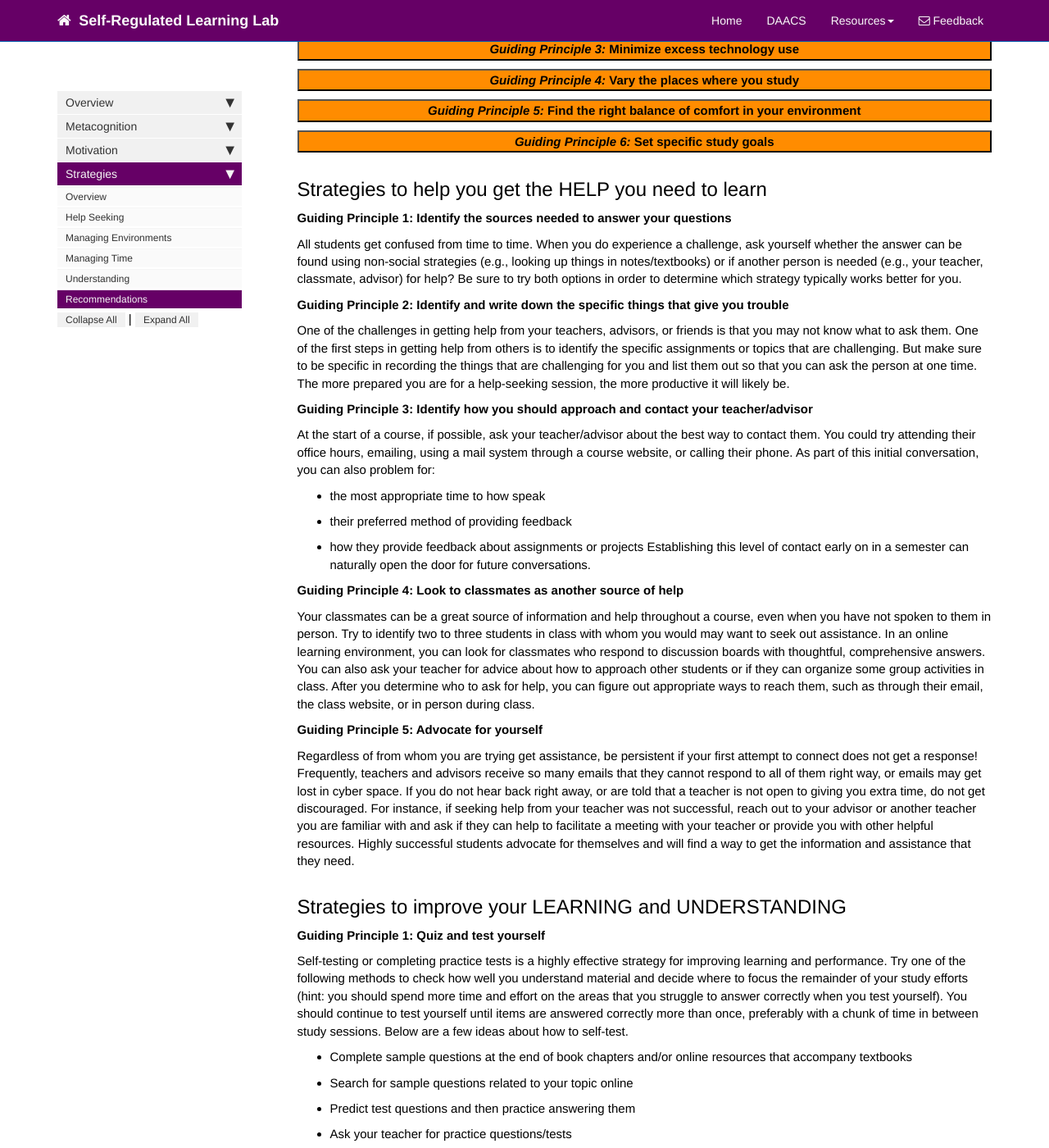
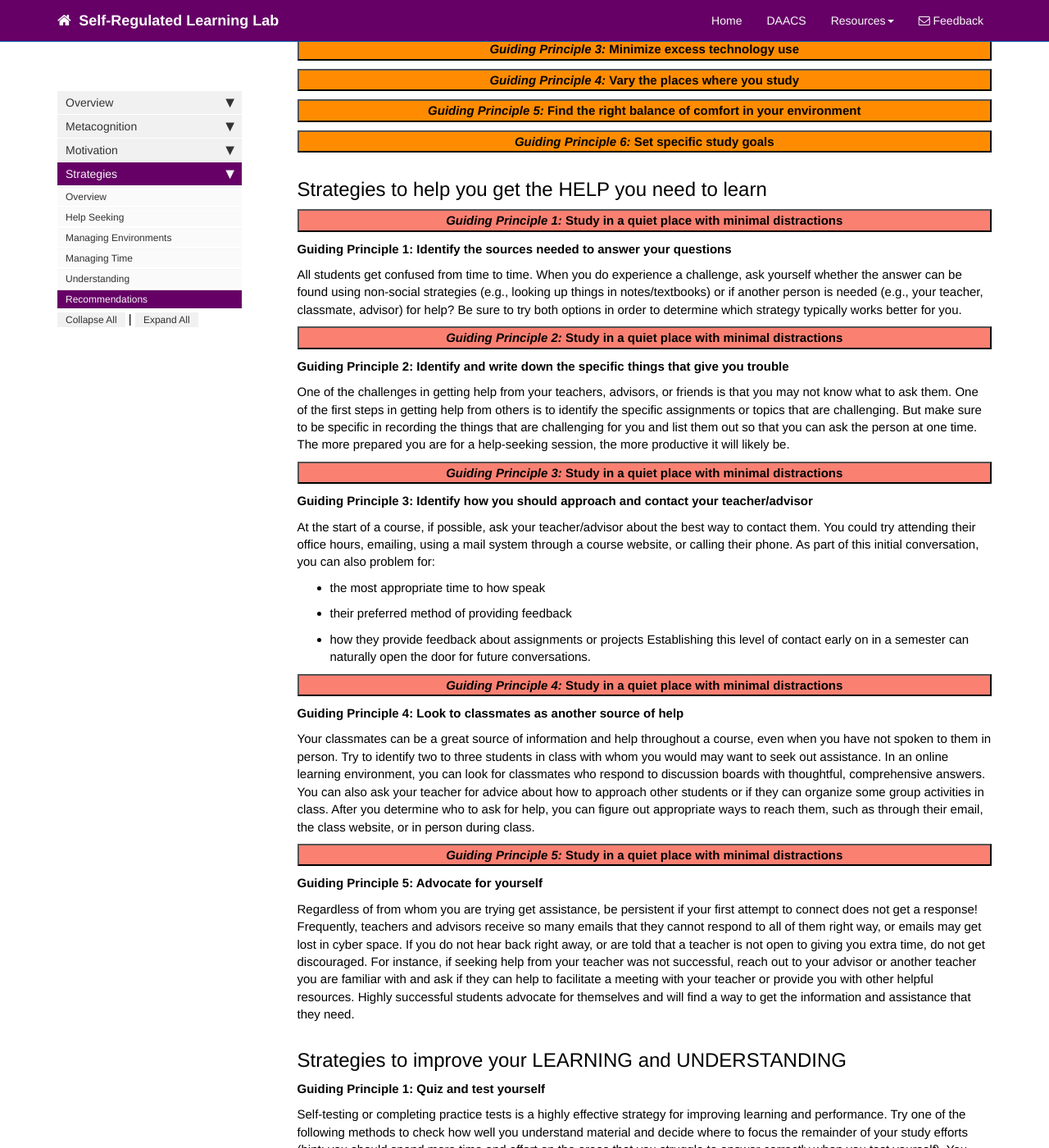
Before and after one commit to dfranklin02/SRL, a Jekyll site: the page built from docs/pages/strategies/strategies_recommendations.md, in a window 1280 px wide and 1400 px high, scrolled down 957 px. Shown: the whole window at 82% size. Built offline with Jekyll 4.4.1, drawn with Linux system fonts in a browser that asks for light colours; nearby versions of some CDN libraries; comment, search, counter and statistics services are not loaded.

Commit message:
Update strategies_recommendations.md

```diff
--- a/docs/pages/strategies/strategies_recommendations.md
+++ b/docs/pages/strategies/strategies_recommendations.md
@@ -219,13 +219,38 @@ Scented candles, classical music, or white noise may help keep you relaxed and f
 
 
 ## Strategies to help you get the HELP you need to learn
+
+<button data-toggle="collapse" data-target="#helpseekingrec1" style="background-color:Salmon; width:100%"><b><i>Guiding Principle 1:</i> Study in a quiet place with minimal distractions</b></button>
+
+<div id="helpseekingrec1" class="collapse">
+Completing schoolwork in a loud environment that includes people having conversations, the TV blaring in the background, or other distractors can make it difficult for students to focus, stay on topic, and study in an efficient manner. Find a quiet location, such as a library or quiet room in your house that is free from noise and other people. This will help reduce distractions in your environment, which will allow you to fully concentrate on the task at hand. You may believe that the TV in the background or family members talking on the side are not distracting, but you may be surprised how much more efficiently and carefully you work when you are in an environment with fewer distractions. Your mind can only process a certain amount of information before it gets distracted or overworked.
+<br>
+<br>
+</div>
+
 **Guiding Principle 1: Identify the sources needed to answer your questions**
 
 All students get confused from time to time. When you do experience a challenge, ask yourself whether the answer can be found using non-social strategies (e.g., looking up things in notes/textbooks) or if another person is needed (e.g., your teacher, classmate, advisor) for help? Be sure to try both options in order to determine which strategy typically works better for you.
 
+<button data-toggle="collapse" data-target="#helpseekingrec2" style="background-color:Salmon; width:100%"><b><i>Guiding Principle 2:</i> Study in a quiet place with minimal distractions</b></button>
+
+<div id="helpseekingrec2" class="collapse">
+Completing schoolwork in a loud environment that includes people having conversations, the TV blaring in the background, or other distractors can make it difficult for students to focus, stay on topic, and study in an efficient manner. Find a quiet location, such as a library or quiet room in your house that is free from noise and other people. This will help reduce distractions in your environment, which will allow you to fully concentrate on the task at hand. You may believe that the TV in the background or family members talking on the side are not distracting, but you may be surprised how much more efficiently and carefully you work when you are in an environment with fewer distractions. Your mind can only process a certain amount of information before it gets distracted or overworked.
+<br>
+<br>
+</div>
+
 **Guiding Principle 2: Identify and write down the specific things that give you trouble**
 
 One of the challenges in getting help from your teachers, advisors, or friends is that you may not know what to ask them. One of the first steps in getting help from others is to identify the specific assignments or topics that are challenging. But make sure to be specific in recording the things that are challenging for you and list them out so that you can ask the person at one time. The more prepared you are for a help-seeking session, the more productive it will likely be.
+
+<button data-toggle="collapse" data-target="#helpseekingrec3" style="background-color:Salmon; width:100%"><b><i>Guiding Principle 3:</i> Study in a quiet place with minimal distractions</b></button>
+
+<div id="helpseekingrec3" class="collapse">
+Completing schoolwork in a loud environment that includes people having conversations, the TV blaring in the background, or other distractors can make it difficult for students to focus, stay on topic, and study in an efficient manner. Find a quiet location, such as a library or quiet room in your house that is free from noise and other people. This will help reduce distractions in your environment, which will allow you to fully concentrate on the task at hand. You may believe that the TV in the background or family members talking on the side are not distracting, but you may be surprised how much more efficiently and carefully you work when you are in an environment with fewer distractions. Your mind can only process a certain amount of information before it gets distracted or overworked.
+<br>
+<br>
+</div>
 
 **Guiding Principle 3: Identify how you should approach and contact your teacher/advisor**
 
@@ -235,9 +260,25 @@ At the start of a course, if possible, ask your teacher/advisor about the best w
 - how they provide feedback about assignments or projects
 Establishing this level of contact early on in a semester can naturally open the door for future conversations.
 
+<button data-toggle="collapse" data-target="#helpseekingrec4" style="background-color:Salmon; width:100%"><b><i>Guiding Principle 4:</i> Study in a quiet place with minimal distractions</b></button>
+
+<div id="helpseekingrec4" class="collapse">
+Completing schoolwork in a loud environment that includes people having conversations, the TV blaring in the background, or other distractors can make it difficult for students to focus, stay on topic, and study in an efficient manner. Find a quiet location, such as a library or quiet room in your house that is free from noise and other people. This will help reduce distractions in your environment, which will allow you to fully concentrate on the task at hand. You may believe that the TV in the background or family members talking on the side are not distracting, but you may be surprised how much more efficiently and carefully you work when you are in an environment with fewer distractions. Your mind can only process a certain amount of information before it gets distracted or overworked.
+<br>
+<br>
+</div>
+
 **Guiding Principle 4: Look to classmates as another source of help**
 
 Your classmates can be a great source of information and help throughout a course, even when you have not spoken to them in person. Try to identify two to three students in class with whom you would may want to seek out assistance. In an online learning environment, you can look for classmates who respond to discussion boards with thoughtful, comprehensive answers. You can also ask your teacher for advice about how to approach other students or if they can organize some group activities in class. After you determine who to ask for help, you can figure out appropriate ways to reach them, such as through their email, the class website, or in person during class.
+
+<button data-toggle="collapse" data-target="#helpseekingrec5" style="background-color:Salmon; width:100%"><b><i>Guiding Principle 5:</i> Study in a quiet place with minimal distractions</b></button>
+
+<div id="helpseekingrec5" class="collapse">
+Completing schoolwork in a loud environment that includes people having conversations, the TV blaring in the background, or other distractors can make it difficult for students to focus, stay on topic, and study in an efficient manner. Find a quiet location, such as a library or quiet room in your house that is free from noise and other people. This will help reduce distractions in your environment, which will allow you to fully concentrate on the task at hand. You may believe that the TV in the background or family members talking on the side are not distracting, but you may be surprised how much more efficiently and carefully you work when you are in an environment with fewer distractions. Your mind can only process a certain amount of information before it gets distracted or overworked.
+<br>
+<br>
+</div>
 
 **Guiding Principle 5: Advocate for yourself**
 
```
